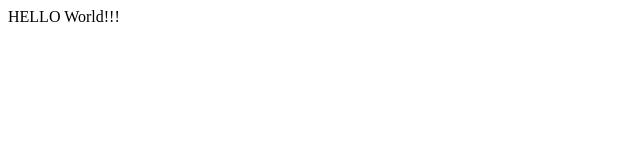
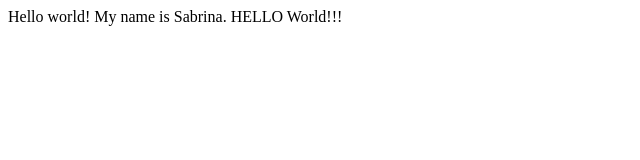
Before and after one commit to sabrinatramm/BasicWebpage2, a plain HTML site: page index.html in a window 1280 px wide. Shown: the whole page, without its empty margins (0-640 px from the left). Drawn offline with Linux system fonts and the light colour scheme.

Commit message:
Update index.html

```diff
--- a/index.html
+++ b/index.html
@@ -17,6 +17,6 @@
 
 <body>
   <!-- your content here... -->
- HELLO World!!!
+ Hello world! My name is Sabrina. HELLO World!!!
 </body>
 </html>
```
